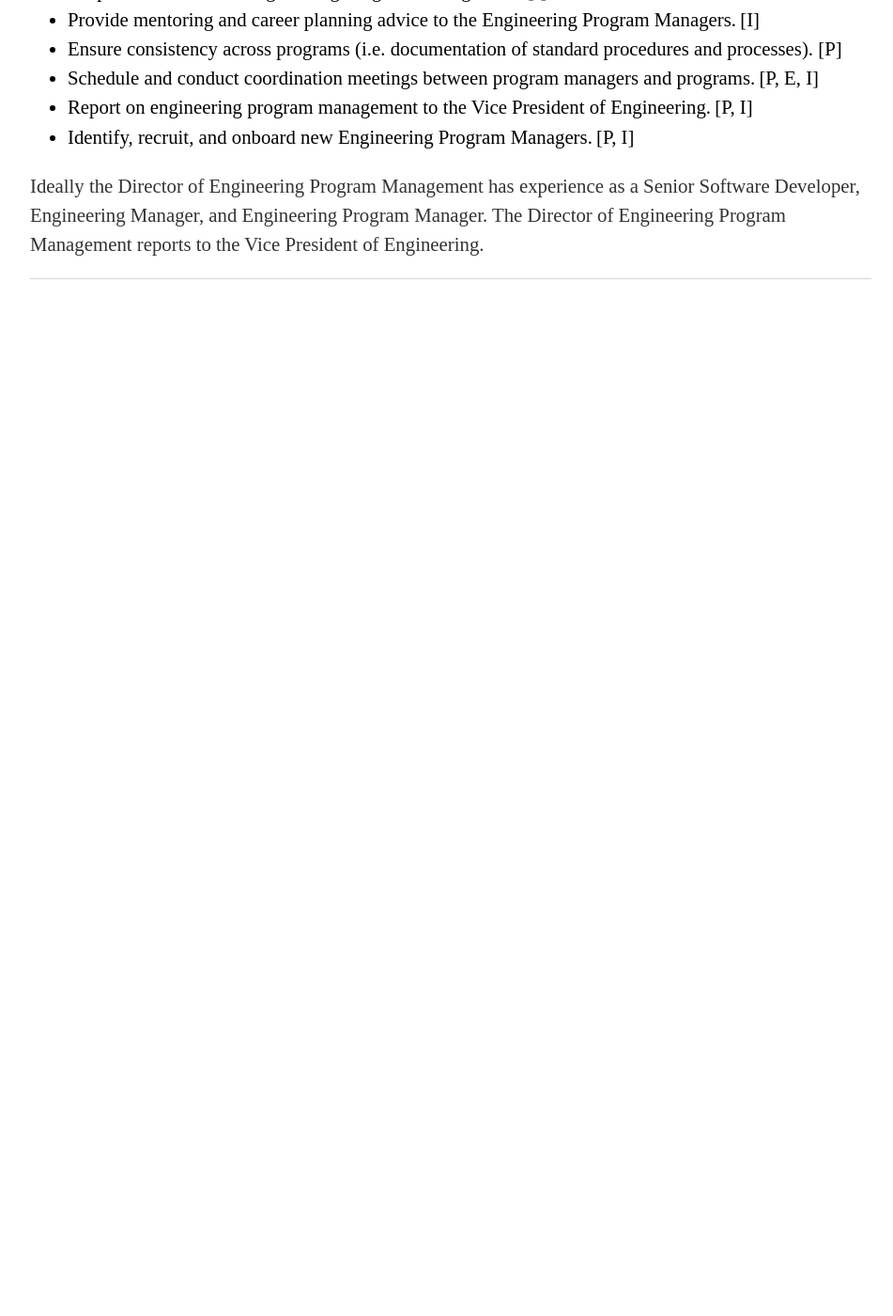
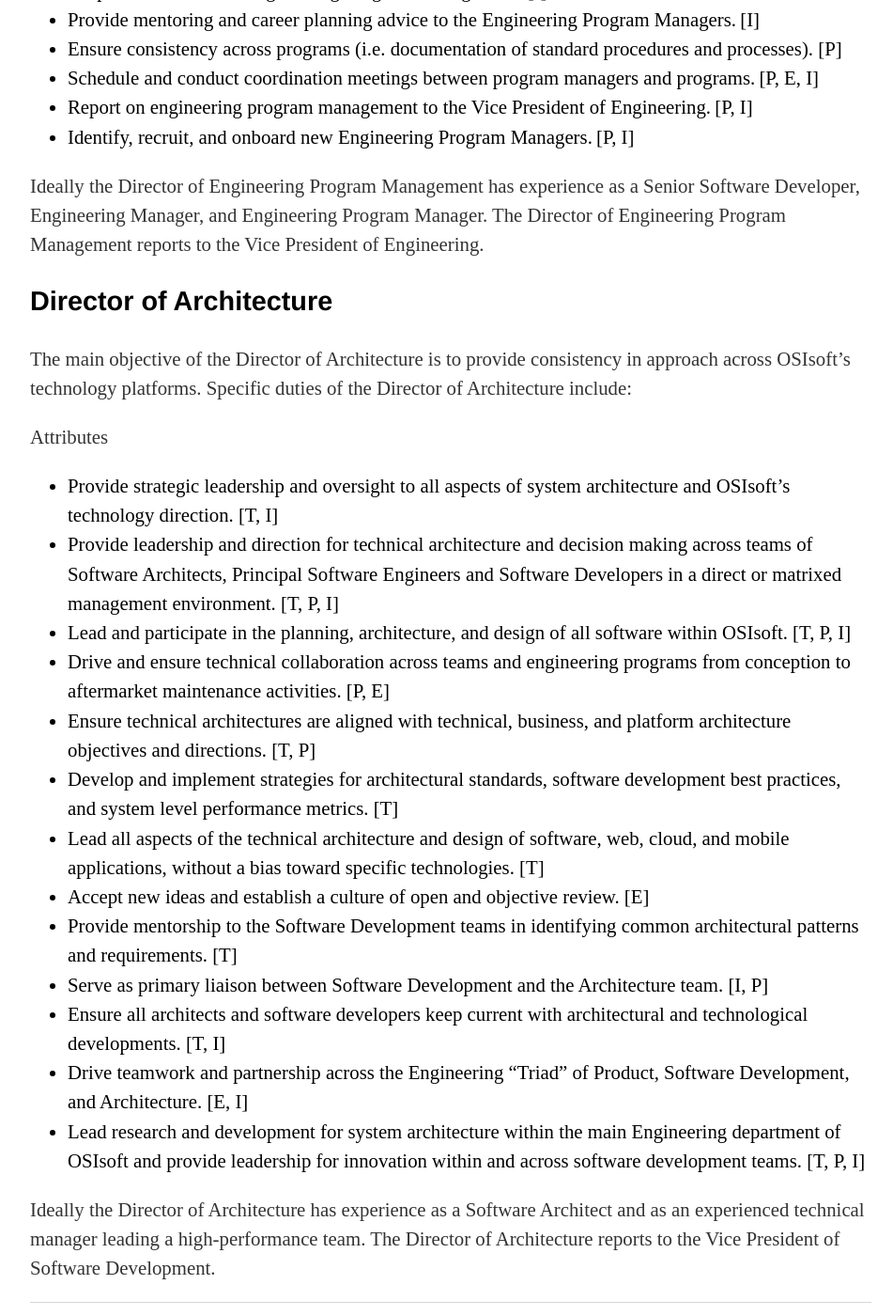
Before and after one commit to OSIEng/osieng.github.io, a Jekyll site: the page built from leadership_track/index.html, in a window 1280 px wide and 1400 px high, scrolled down 7860 px. Shown: the whole window at 94% size, without its empty margins (160-1111 px from the left). Built offline with Jekyll 4.4.1, drawn with Linux system fonts in a browser that asks for light colours; before the commit the page ends 8217 px from its top, so only the background shows below that.

Commit message:
Leadership Track Update
Added the Director of Architecture role

```diff
--- a/leadership_track/index.html
+++ b/leadership_track/index.html
@@ -122,7 +122,6 @@
 Ideally the Engineering Department Lead has experience as a Senior Software Developer and Engineering Manager. The Engineering Department Lead reports to the Director of Engineering Department Leadership.
 </p>
 
-
 <h3>Director of Engineering Department Leadership</h3>
 <p>The main objective of the Director of Engineering Department Leadership is to provide consistency in approach across people and process management while providing career guidance and facilitating the growth of the Engineering Department Leads. Specific duties of the Director of Engineering Department Leadership may include:</p>
 <p>Attributes
@@ -176,3 +175,26 @@
 <p>
 Ideally the Director of Engineering Program Management has experience as a Senior Software Developer, Engineering Manager, and Engineering Program Manager. The Director of Engineering Program Management reports to the Vice President of Engineering.
 </p>
+
+<h3>Director of Architecture</h3>
+<p>The main objective of the Director of Architecture is to provide consistency in approach across OSIsoft’s technology platforms. Specific duties of the Director of Architecture include:</p>
+<p>Attributes
+<ul>
+<li>Provide strategic leadership and oversight to all aspects of system architecture and OSIsoft’s technology direction. [T, I]</li>
+<li>Provide leadership and direction for technical architecture and decision making across teams of Software Architects, Principal Software Engineers and Software Developers in a direct or matrixed management environment. [T, P, I]</li>
+<li>Lead and participate in the planning, architecture, and design of all software within OSIsoft. [T, P, I]</li>
+<li>Drive and ensure technical collaboration across teams and engineering programs from conception to aftermarket maintenance activities. [P, E]</li>
+<li>Ensure technical architectures are aligned with technical, business, and platform architecture objectives and directions. [T, P]</li>
+<li>Develop and implement strategies for architectural standards, software development best practices, and system level performance metrics. [T]</li>
+<li>Lead all aspects of the technical architecture and design of software, web, cloud, and mobile applications, without a bias toward specific technologies. [T]</li>
+<li>Accept new ideas and establish a culture of open and objective review. [E]</li>
+<li>Provide mentorship to the Software Development teams in identifying common architectural patterns and requirements. [T]</li>
+<li>Serve as primary liaison between Software Development and the Architecture team. [I, P]</li>
+<li>Ensure all architects and software developers keep current with architectural and technological developments. [T, I]</li>
+<li>Drive teamwork and partnership across the Engineering “Triad” of Product, Software Development, and Architecture. [E, I]</li>
+<li>Lead research and development for system architecture within the main Engineering department of OSIsoft and provide leadership for innovation within and across software development teams. [T, P, I]</li>
+</ul>
+</p>
+<p>
+Ideally the Director of Architecture has experience as a Software Architect and as an experienced technical manager leading a high-performance team. The Director of Architecture reports to the Vice President of Software Development.
+</p>
```
